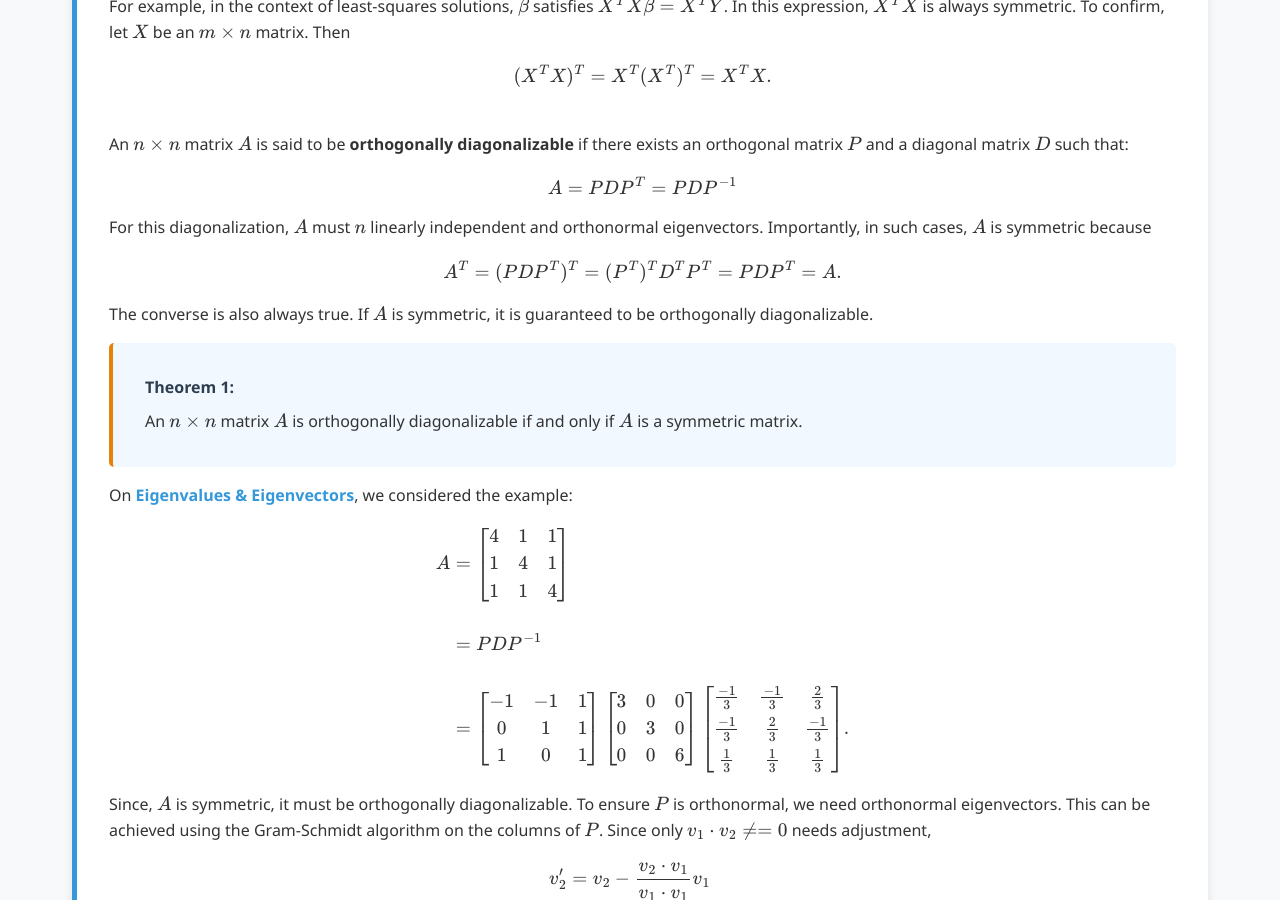
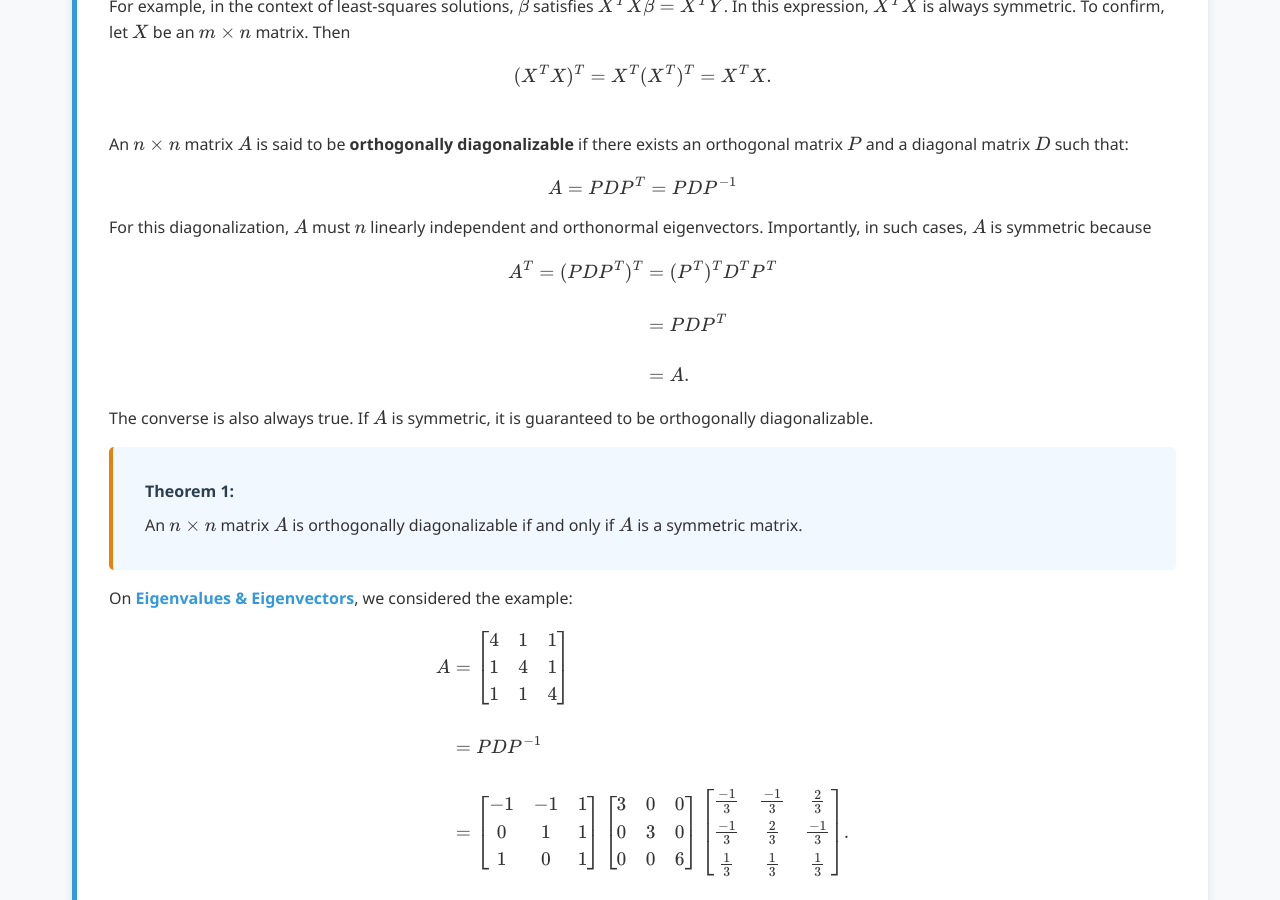
Before and after one commit to Yusukey01/yusukey01.github.io, a Jekyll site: the page built from Mathematics/Linear_algebra/symmetry.html, in a window 1280 px wide and 900 px high, scrolled down 856 px. Built offline with Jekyll 4.4.1, drawn with Linux system fonts in a browser that asks for light colours.

Commit message:
organizing stext

```diff
--- a/Mathematics/Linear_algebra/symmetry.html
+++ b/Mathematics/Linear_algebra/symmetry.html
@@ -38,7 +38,11 @@ description: Learn about symmetric matrices, quadratic forms, and Singular Value
             For this diagonalization, \(A\) must \(n\) linearly independent and orthonormal eigenvectors.
             Importantly, in such cases, \(A\) is symmetric because
             \[
-            A^T = (PDP^T)^T = (P^T)^T D^T P^T = PDP^T = A.
+            \begin{align*}
+            A^T = (PDP^T)^T &= (P^T)^T D^T P^T \\\\
+                            &= PDP^T \\\\
+                            &= A.
+            \end{align*}
             \]
             The converse is also always true. If \(A\) is symmetric, it is guaranteed to be orthogonally diagonalizable.
             <div class="theorem">
```
